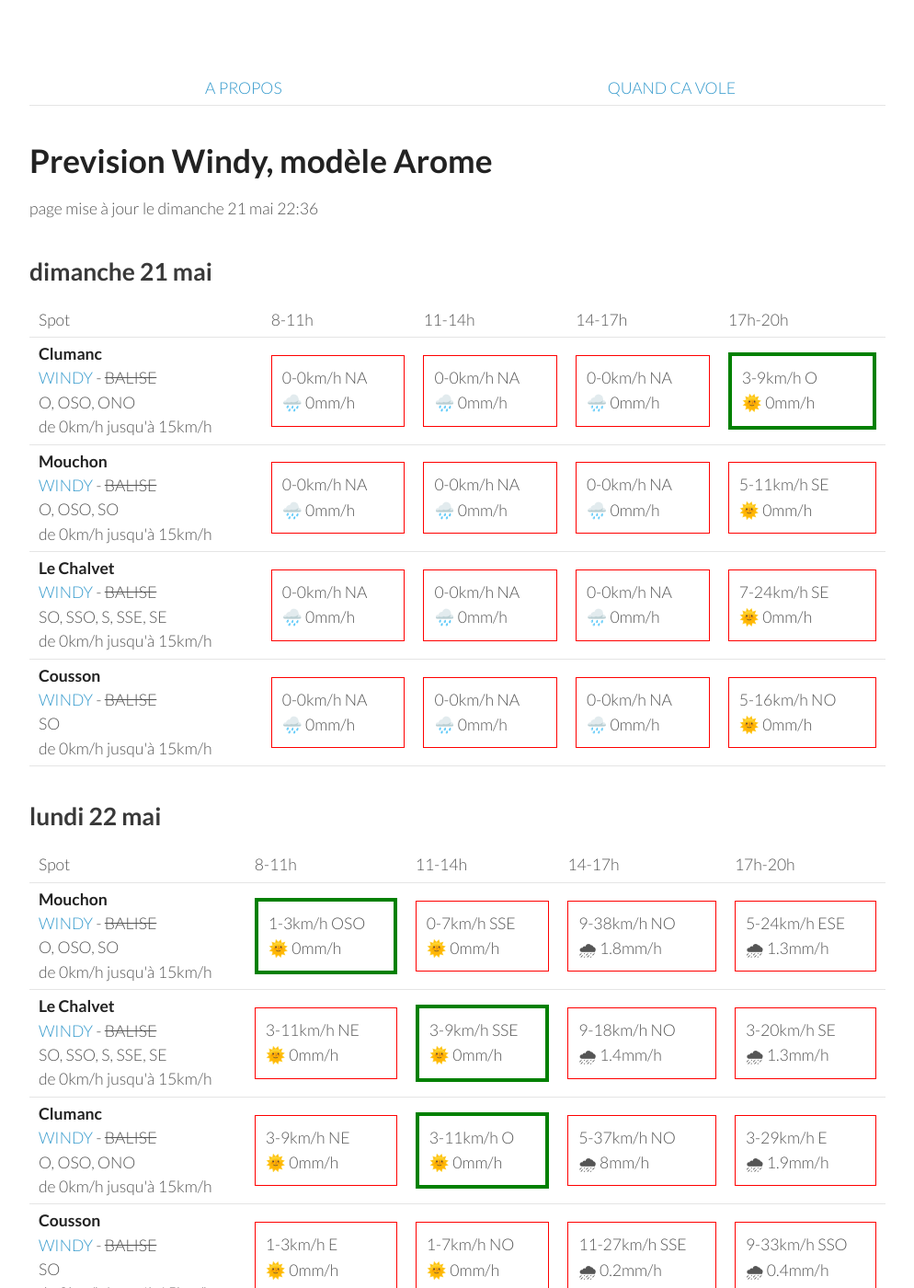
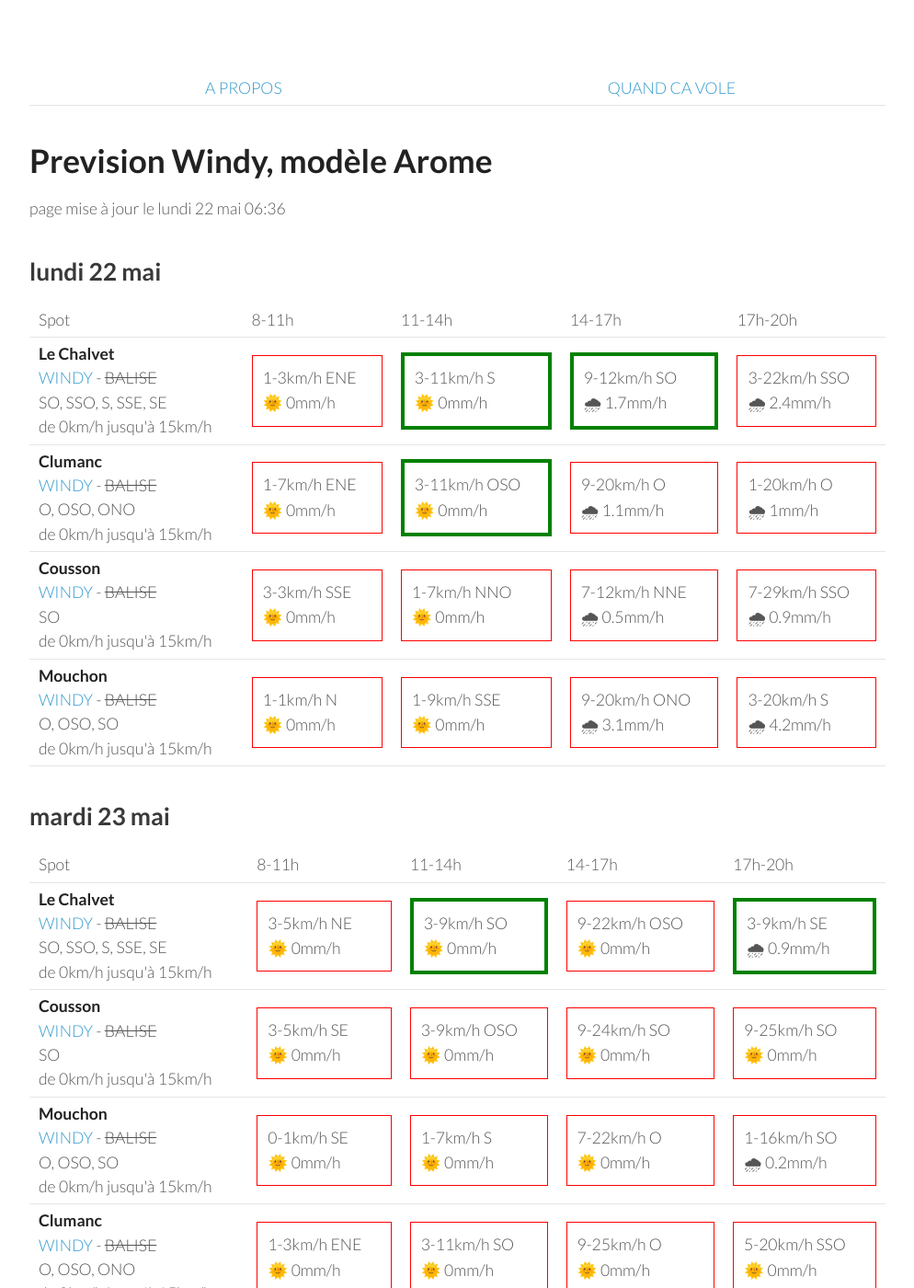
Before and after one commit to parapente-dans-le-nord/parapente-dans-le-nord.github.io, a Jekyll site: the page built from saint_andre.markdown, in a window 1280 px wide and 1400 px high. Shown: the whole window at 92% size, without its empty margins (26-1020 px from the left). Built offline with Jekyll 4.4.1, drawn with Linux system fonts in a browser that asks for light colours; some of the changed text lies outside the part shown.

Commit message:
update index.markdown

```diff
--- a/saint_andre.markdown
+++ b/saint_andre.markdown
@@ -7,60 +7,8 @@ title:  "Tous les spots"
 {: .links}
 
 # Prevision Windy, modèle Arome
-page mise à jour le dimanche 21 mai 22:36
+page mise à jour le lundi 22 mai 06:36
 
-## dimanche 21 mai
-
-{::nomarkdown}
-<table>
-  <tbody>
-    <tr>
-      <td>Spot</td>
-      <td>8-11h</td>
-      <td>11-14h</td>
-      <td>14-17h</td>
-      <td>17h-20h</td>
-    </tr>
-<tr>
-        <td><strong>Clumanc</strong><br><a href="https://windy.com/44.027/6.402?43.914,6.403,10,m:eSxaglP">WINDY</a> - <span class="no-balise"> BALISE </span><br> <span class="vent-favorable">O, OSO, ONO</span><br><span class="force-vent">de 0km/h jusqu'à 15km/h</span> </td>
-
-            <td><div class="not-flyable"><p>0-0km/h NA</p><p>🌧️ 0mm/h</p></div></td>
-            <td><div class="not-flyable"><p>0-0km/h NA</p><p>🌧️ 0mm/h</p></div></td>
-            <td><div class="not-flyable"><p>0-0km/h NA</p><p>🌧️ 0mm/h</p></div></td>
-            <td><div class="flyable"><p>3-9km/h O</p><p>🌞 0mm/h</p></div></td>
-
-    </tr>
-<tr>
-        <td><strong>Mouchon</strong><br><a href="https://windy.com/43.992/6.424?43.878,6.425,10,m:eSuaglR">WINDY</a> - <span class="no-balise"> BALISE </span><br> <span class="vent-favorable">O, OSO, SO</span><br><span class="force-vent">de 0km/h jusqu'à 15km/h</span> </td>
-
-            <td><div class="not-flyable"><p>0-0km/h NA</p><p>🌧️ 0mm/h</p></div></td>
-            <td><div class="not-flyable"><p>0-0km/h NA</p><p>🌧️ 0mm/h</p></div></td>
-            <td><div class="not-flyable"><p>0-0km/h NA</p><p>🌧️ 0mm/h</p></div></td>
-            <td><div class="not-flyable"><p>5-11km/h SE</p><p>🌞 0mm/h</p></div></td>
-
-    </tr>
-<tr>
-        <td><strong>Le Chalvet</strong><br><a href="https://windy.com/43.979/6.480?43.866,6.480,10,m:eSsaglX">WINDY</a> - <span class="no-balise"> BALISE </span><br> <span class="vent-favorable">SO, SSO, S, SSE, SE</span><br><span class="force-vent">de 0km/h jusqu'à 15km/h</span> </td>
-
-            <td><div class="not-flyable"><p>0-0km/h NA</p><p>🌧️ 0mm/h</p></div></td>
-            <td><div class="not-flyable"><p>0-0km/h NA</p><p>🌧️ 0mm/h</p></div></td>
-            <td><div class="not-flyable"><p>0-0km/h NA</p><p>🌧️ 0mm/h</p></div></td>
-            <td><div class="not-flyable"><p>7-24km/h SE</p><p>🌞 0mm/h</p></div></td>
-
-    </tr>
-<tr>
-        <td><strong>Cousson</strong><br><a href="https://windy.com/44.054/6.240?43.940,6.241,10,m:eSAaglz">WINDY</a> - <span class="no-balise"> BALISE </span><br> <span class="vent-favorable">SO</span><br><span class="force-vent">de 0km/h jusqu'à 15km/h</span> </td>
-
-            <td><div class="not-flyable"><p>0-0km/h NA</p><p>🌧️ 0mm/h</p></div></td>
-            <td><div class="not-flyable"><p>0-0km/h NA</p><p>🌧️ 0mm/h</p></div></td>
-            <td><div class="not-flyable"><p>0-0km/h NA</p><p>🌧️ 0mm/h</p></div></td>
-            <td><div class="not-flyable"><p>5-16km/h NO</p><p>🌞 0mm/h</p></div></td>
-
-    </tr>
-
-</tbody>
-</table>
-{:/}
 ## lundi 22 mai
 
 {::nomarkdown}
@@ -74,42 +22,42 @@ page mise à jour le dimanche 21 mai 22:36
       <td>17h-20h</td>
     </tr>
 <tr>
-        <td><strong>Mouchon</strong><br><a href="https://windy.com/43.992/6.424?43.878,6.425,10,m:eSuaglR">WINDY</a> - <span class="no-balise"> BALISE </span><br> <span class="vent-favorable">O, OSO, SO</span><br><span class="force-vent">de 0km/h jusqu'à 15km/h</span> </td>
-
-            <td><div class="flyable"><p>1-3km/h OSO</p><p>🌞 0mm/h</p></div></td>
-            <td><div class="not-flyable"><p>0-7km/h SSE</p><p>🌞 0mm/h</p></div></td>
-            <td><div class="not-flyable"><p>9-38km/h NO</p><p>🌧 1.8mm/h</p></div></td>
-            <td><div class="not-flyable"><p>5-24km/h ESE</p><p>🌧 1.3mm/h</p></div></td>
-
-
-    </tr>
-<tr>
         <td><strong>Le Chalvet</strong><br><a href="https://windy.com/43.979/6.480?43.866,6.480,10,m:eSsaglX">WINDY</a> - <span class="no-balise"> BALISE </span><br> <span class="vent-favorable">SO, SSO, S, SSE, SE</span><br><span class="force-vent">de 0km/h jusqu'à 15km/h</span> </td>
 
-            <td><div class="not-flyable"><p>3-11km/h NE</p><p>🌞 0mm/h</p></div></td>
-            <td><div class="flyable"><p>3-9km/h SSE</p><p>🌞 0mm/h</p></div></td>
-            <td><div class="not-flyable"><p>9-18km/h NO</p><p>🌧 1.4mm/h</p></div></td>
-            <td><div class="not-flyable"><p>3-20km/h SE</p><p>🌧 1.3mm/h</p></div></td>
+            <td><div class="not-flyable"><p>1-3km/h ENE</p><p>🌞 0mm/h</p></div></td>
+            <td><div class="flyable"><p>3-11km/h S</p><p>🌞 0mm/h</p></div></td>
+            <td><div class="flyable"><p>9-12km/h SO</p><p>🌧 1.7mm/h</p></div></td>
+            <td><div class="not-flyable"><p>3-22km/h SSO</p><p>🌧 2.4mm/h</p></div></td>
 
 
     </tr>
 <tr>
         <td><strong>Clumanc</strong><br><a href="https://windy.com/44.027/6.402?43.914,6.403,10,m:eSxaglP">WINDY</a> - <span class="no-balise"> BALISE </span><br> <span class="vent-favorable">O, OSO, ONO</span><br><span class="force-vent">de 0km/h jusqu'à 15km/h</span> </td>
 
-            <td><div class="not-flyable"><p>3-9km/h NE</p><p>🌞 0mm/h</p></div></td>
-            <td><div class="flyable"><p>3-11km/h O</p><p>🌞 0mm/h</p></div></td>
-            <td><div class="not-flyable"><p>5-37km/h NO</p><p>🌧 8mm/h</p></div></td>
-            <td><div class="not-flyable"><p>3-29km/h E</p><p>🌧 1.9mm/h</p></div></td>
+            <td><div class="not-flyable"><p>1-7km/h ENE</p><p>🌞 0mm/h</p></div></td>
+            <td><div class="flyable"><p>3-11km/h OSO</p><p>🌞 0mm/h</p></div></td>
+            <td><div class="not-flyable"><p>9-20km/h O</p><p>🌧 1.1mm/h</p></div></td>
+            <td><div class="not-flyable"><p>1-20km/h O</p><p>🌧 1mm/h</p></div></td>
 
 
     </tr>
 <tr>
         <td><strong>Cousson</strong><br><a href="https://windy.com/44.054/6.240?43.940,6.241,10,m:eSAaglz">WINDY</a> - <span class="no-balise"> BALISE </span><br> <span class="vent-favorable">SO</span><br><span class="force-vent">de 0km/h jusqu'à 15km/h</span> </td>
 
-            <td><div class="not-flyable"><p>1-3km/h E</p><p>🌞 0mm/h</p></div></td>
-            <td><div class="not-flyable"><p>1-7km/h NO</p><p>🌞 0mm/h</p></div></td>
-            <td><div class="not-flyable"><p>11-27km/h SSE</p><p>🌧 0.2mm/h</p></div></td>
-            <td><div class="not-flyable"><p>9-33km/h SSO</p><p>🌧 0.4mm/h</p></div></td>
+            <td><div class="not-flyable"><p>3-3km/h SSE</p><p>🌞 0mm/h</p></div></td>
+            <td><div class="not-flyable"><p>1-7km/h NNO</p><p>🌞 0mm/h</p></div></td>
+            <td><div class="not-flyable"><p>7-12km/h NNE</p><p>🌧 0.5mm/h</p></div></td>
+            <td><div class="not-flyable"><p>7-29km/h SSO</p><p>🌧 0.9mm/h</p></div></td>
+
+
+    </tr>
+<tr>
+        <td><strong>Mouchon</strong><br><a href="https://windy.com/43.992/6.424?43.878,6.425,10,m:eSuaglR">WINDY</a> - <span class="no-balise"> BALISE </span><br> <span class="vent-favorable">O, OSO, SO</span><br><span class="force-vent">de 0km/h jusqu'à 15km/h</span> </td>
+
+            <td><div class="not-flyable"><p>1-1km/h N</p><p>🌞 0mm/h</p></div></td>
+            <td><div class="not-flyable"><p>1-9km/h SSE</p><p>🌞 0mm/h</p></div></td>
+            <td><div class="not-flyable"><p>9-20km/h ONO</p><p>🌧 3.1mm/h</p></div></td>
+            <td><div class="not-flyable"><p>3-20km/h S</p><p>🌧 4.2mm/h</p></div></td>
 
 
     </tr>
@@ -132,20 +80,20 @@ page mise à jour le dimanche 21 mai 22:36
 <tr>
         <td><strong>Le Chalvet</strong><br><a href="https://windy.com/43.979/6.480?43.866,6.480,10,m:eSsaglX">WINDY</a> - <span class="no-balise"> BALISE </span><br> <span class="vent-favorable">SO, SSO, S, SSE, SE</span><br><span class="force-vent">de 0km/h jusqu'à 15km/h</span> </td>
 
-            <td><div class="not-flyable"><p>3-7km/h NE</p><p>🌞 0mm/h</p></div></td>
-            <td><div class="flyable"><p>1-14km/h SSO</p><p>🌞 0mm/h</p></div></td>
-            <td><div class="not-flyable"><p>1-20km/h SE</p><p>🌧 0.3mm/h</p></div></td>
-            <td><div class="not-flyable"><p>3-31km/h OSO</p><p>🌧 1.2mm/h</p></div></td>
+            <td><div class="not-flyable"><p>3-5km/h NE</p><p>🌞 0mm/h</p></div></td>
+            <td><div class="flyable"><p>3-9km/h SO</p><p>🌞 0mm/h</p></div></td>
+            <td><div class="not-flyable"><p>9-22km/h OSO</p><p>🌞 0mm/h</p></div></td>
+            <td><div class="flyable"><p>3-9km/h SE</p><p>🌧 0.9mm/h</p></div></td>
 
 
     </tr>
 <tr>
-        <td><strong>Clumanc</strong><br><a href="https://windy.com/44.027/6.402?43.914,6.403,10,m:eSxaglP">WINDY</a> - <span class="no-balise"> BALISE </span><br> <span class="vent-favorable">O, OSO, ONO</span><br><span class="force-vent">de 0km/h jusqu'à 15km/h</span> </td>
+        <td><strong>Cousson</strong><br><a href="https://windy.com/44.054/6.240?43.940,6.241,10,m:eSAaglz">WINDY</a> - <span class="no-balise"> BALISE </span><br> <span class="vent-favorable">SO</span><br><span class="force-vent">de 0km/h jusqu'à 15km/h</span> </td>
 
-            <td><div class="not-flyable"><p>3-5km/h NE</p><p>🌞 0mm/h</p></div></td>
-            <td><div class="not-flyable"><p>3-16km/h OSO</p><p>🌞 0mm/h</p></div></td>
-            <td><div class="not-flyable"><p>1-18km/h ONO</p><p>🌧 0.3mm/h</p></div></td>
-            <td><div class="not-flyable"><p>7-31km/h O</p><p>🌧 2.2mm/h</p></div></td>
+            <td><div class="not-flyable"><p>3-5km/h SE</p><p>🌞 0mm/h</p></div></td>
+            <td><div class="not-flyable"><p>3-9km/h OSO</p><p>🌞 0mm/h</p></div></td>
+            <td><div class="not-flyable"><p>9-24km/h SO</p><p>🌞 0mm/h</p></div></td>
+            <td><div class="not-flyable"><p>9-25km/h SO</p><p>🌞 0mm/h</p></div></td>
 
 
     </tr>
@@ -153,19 +101,19 @@ page mise à jour le dimanche 21 mai 22:36
         <td><strong>Mouchon</strong><br><a href="https://windy.com/43.992/6.424?43.878,6.425,10,m:eSuaglR">WINDY</a> - <span class="no-balise"> BALISE </span><br> <span class="vent-favorable">O, OSO, SO</span><br><span class="force-vent">de 0km/h jusqu'à 15km/h</span> </td>
 
             <td><div class="not-flyable"><p>0-1km/h SE</p><p>🌞 0mm/h</p></div></td>
-            <td><div class="not-flyable"><p>1-16km/h OSO</p><p>🌞 0mm/h</p></div></td>
-            <td><div class="not-flyable"><p>0-18km/h ESE</p><p>🌧 0.3mm/h</p></div></td>
-            <td><div class="not-flyable"><p>5-31km/h O</p><p>🌧 2.1mm/h</p></div></td>
+            <td><div class="not-flyable"><p>1-7km/h S</p><p>🌞 0mm/h</p></div></td>
+            <td><div class="not-flyable"><p>7-22km/h O</p><p>🌞 0mm/h</p></div></td>
+            <td><div class="not-flyable"><p>1-16km/h SO</p><p>🌧 0.2mm/h</p></div></td>
 
 
     </tr>
 <tr>
-        <td><strong>Cousson</strong><br><a href="https://windy.com/44.054/6.240?43.940,6.241,10,m:eSAaglz">WINDY</a> - <span class="no-balise"> BALISE </span><br> <span class="vent-favorable">SO</span><br><span class="force-vent">de 0km/h jusqu'à 15km/h</span> </td>
+        <td><strong>Clumanc</strong><br><a href="https://windy.com/44.027/6.402?43.914,6.403,10,m:eSxaglP">WINDY</a> - <span class="no-balise"> BALISE </span><br> <span class="vent-favorable">O, OSO, ONO</span><br><span class="force-vent">de 0km/h jusqu'à 15km/h</span> </td>
 
-            <td><div class="not-flyable"><p>1-3km/h SE</p><p>🌞 0mm/h</p></div></td>
-            <td><div class="not-flyable"><p>3-16km/h O</p><p>🌞 0mm/h</p></div></td>
-            <td><div class="not-flyable"><p>3-20km/h O</p><p>🌞 0mm/h</p></div></td>
-            <td><div class="not-flyable"><p>5-33km/h O</p><p>🌧 4.6mm/h</p></div></td>
+            <td><div class="not-flyable"><p>1-3km/h ENE</p><p>🌞 0mm/h</p></div></td>
+            <td><div class="not-flyable"><p>3-11km/h SO</p><p>🌞 0mm/h</p></div></td>
+            <td><div class="not-flyable"><p>9-25km/h O</p><p>🌞 0mm/h</p></div></td>
+            <td><div class="not-flyable"><p>5-20km/h SSO</p><p>🌞 0mm/h</p></div></td>
 
 
     </tr>
@@ -188,40 +136,40 @@ page mise à jour le dimanche 21 mai 22:36
 <tr>
         <td><strong>Clumanc</strong><br><a href="https://windy.com/44.027/6.402?43.914,6.403,10,m:eSxaglP">WINDY</a> - <span class="no-balise"> BALISE </span><br> <span class="vent-favorable">O, OSO, ONO</span><br><span class="force-vent">de 0km/h jusqu'à 15km/h</span> </td>
 
-            <td><div class="not-flyable"><p>1-11km/h ENE</p><p>🌞 0mm/h</p></div></td>
-            <td><div class="not-flyable"><p>3-18km/h SSO</p><p>🌞 0mm/h</p></div></td>
-            <td><div class="not-flyable"><p>5-31km/h ONO</p><p>🌧 3mm/h</p></div></td>
-            <td><div class="not-flyable"><p>7-25km/h O</p><p>🌧 0.9mm/h</p></div></td>
+            <td><div class="not-flyable"><p>1-11km/h E</p><p>🌞 0mm/h</p></div></td>
+            <td><div class="not-flyable"><p>3-18km/h SO</p><p>🌞 0mm/h</p></div></td>
+            <td><div class="not-flyable"><p>7-25km/h O</p><p>🌧 4.4mm/h</p></div></td>
+            <td><div class="not-flyable"><p>5-27km/h NO</p><p>🌧 3.2mm/h</p></div></td>
 
 
     </tr>
 <tr>
         <td><strong>Mouchon</strong><br><a href="https://windy.com/43.992/6.424?43.878,6.425,10,m:eSuaglR">WINDY</a> - <span class="no-balise"> BALISE </span><br> <span class="vent-favorable">O, OSO, SO</span><br><span class="force-vent">de 0km/h jusqu'à 15km/h</span> </td>
 
-            <td><div class="not-flyable"><p>1-9km/h NE</p><p>🌞 0mm/h</p></div></td>
-            <td><div class="not-flyable"><p>3-18km/h S</p><p>🌞 0mm/h</p></div></td>
-            <td><div class="not-flyable"><p>5-27km/h ONO</p><p>🌧 2.8mm/h</p></div></td>
-            <td><div class="not-flyable"><p>7-24km/h O</p><p>🌧 1.5mm/h</p></div></td>
+            <td><div class="not-flyable"><p>1-9km/h E</p><p>🌞 0mm/h</p></div></td>
+            <td><div class="not-flyable"><p>3-16km/h SSO</p><p>🌞 0mm/h</p></div></td>
+            <td><div class="not-flyable"><p>7-24km/h O</p><p>🌧 3.8mm/h</p></div></td>
+            <td><div class="not-flyable"><p>5-27km/h NO</p><p>🌧 4.6mm/h</p></div></td>
 
 
     </tr>
 <tr>
         <td><strong>Cousson</strong><br><a href="https://windy.com/44.054/6.240?43.940,6.241,10,m:eSAaglz">WINDY</a> - <span class="no-balise"> BALISE </span><br> <span class="vent-favorable">SO</span><br><span class="force-vent">de 0km/h jusqu'à 15km/h</span> </td>
 
-            <td><div class="not-flyable"><p>3-12km/h ENE</p><p>🌞 0mm/h</p></div></td>
-            <td><div class="not-flyable"><p>3-16km/h OSO</p><p>🌞 0mm/h</p></div></td>
-            <td><div class="not-flyable"><p>1-31km/h E</p><p>🌧 1.4mm/h</p></div></td>
-            <td><div class="not-flyable"><p>0-25km/h SSO</p><p>🌧 1.4mm/h</p></div></td>
+            <td><div class="not-flyable"><p>3-14km/h ENE</p><p>🌞 0mm/h</p></div></td>
+            <td><div class="not-flyable"><p>5-18km/h OSO</p><p>🌞 0mm/h</p></div></td>
+            <td><div class="not-flyable"><p>5-24km/h SSE</p><p>🌧 1.8mm/h</p></div></td>
+            <td><div class="not-flyable"><p>5-29km/h NE</p><p>🌧 5mm/h</p></div></td>
 
 
     </tr>
 <tr>
         <td><strong>Le Chalvet</strong><br><a href="https://windy.com/43.979/6.480?43.866,6.480,10,m:eSsaglX">WINDY</a> - <span class="no-balise"> BALISE </span><br> <span class="vent-favorable">SO, SSO, S, SSE, SE</span><br><span class="force-vent">de 0km/h jusqu'à 15km/h</span> </td>
 
-            <td><div class="not-flyable"><p>1-9km/h NNE</p><p>🌞 0mm/h</p></div></td>
-            <td><div class="not-flyable"><p>5-20km/h SSE</p><p>🌞 0mm/h</p></div></td>
-            <td><div class="not-flyable"><p>3-27km/h O</p><p>🌧 1.4mm/h</p></div></td>
-            <td><div class="not-flyable"><p>7-24km/h ONO</p><p>🌧 1.8mm/h</p></div></td>
+            <td><div class="not-flyable"><p>1-9km/h NE</p><p>🌞 0mm/h</p></div></td>
+            <td><div class="not-flyable"><p>3-18km/h S</p><p>🌞 0mm/h</p></div></td>
+            <td><div class="not-flyable"><p>7-22km/h O</p><p>🌧 2.1mm/h</p></div></td>
+            <td><div class="not-flyable"><p>5-25km/h NO</p><p>🌧 6mm/h</p></div></td>
 
 
     </tr>
@@ -244,38 +192,38 @@ page mise à jour le dimanche 21 mai 22:36
 <tr>
         <td><strong>Cousson</strong><br><a href="https://windy.com/44.054/6.240?43.940,6.241,10,m:eSAaglz">WINDY</a> - <span class="no-balise"> BALISE </span><br> <span class="vent-favorable">SO</span><br><span class="force-vent">de 0km/h jusqu'à 15km/h</span> </td>
 
-            <td><div class="not-flyable"><p>5-14km/h E</p><p>🌞 0mm/h</p></div></td>
-            <td><div class="not-flyable"><p>7-20km/h SO</p><p>🌧 0.2mm/h</p></div></td>
+            <td><div class="not-flyable"><p>5-14km/h ENE</p><p>🌞 0mm/h</p></div></td>
+            <td><div class="not-flyable"><p>3-22km/h SE</p><p>🌧 1.9mm/h</p></div></td>
             <td><div class="not-flyable"><p>5-31km/h SSO</p><p>🌧 3.4mm/h</p></div></td>
             <td><div class="not-flyable"><p>3-31km/h E</p><p>🌧 6mm/h</p></div></td>
 
 
     </tr>
 <tr>
+        <td><strong>Le Chalvet</strong><br><a href="https://windy.com/43.979/6.480?43.866,6.480,10,m:eSsaglX">WINDY</a> - <span class="no-balise"> BALISE </span><br> <span class="vent-favorable">SO, SSO, S, SSE, SE</span><br><span class="force-vent">de 0km/h jusqu'à 15km/h</span> </td>
+
+            <td><div class="not-flyable"><p>3-12km/h E</p><p>🌞 0mm/h</p></div></td>
+            <td><div class="not-flyable"><p>5-18km/h SE</p><p>🌧 2.9mm/h</p></div></td>
+            <td><div class="not-flyable"><p>11-33km/h SE</p><p>🌧 3mm/h</p></div></td>
+            <td><div class="not-flyable"><p>12-37km/h ESE</p><p>🌧 4mm/h</p></div></td>
+
+
+    </tr>
+<tr>
         <td><strong>Mouchon</strong><br><a href="https://windy.com/43.992/6.424?43.878,6.425,10,m:eSuaglR">WINDY</a> - <span class="no-balise"> BALISE </span><br> <span class="vent-favorable">O, OSO, SO</span><br><span class="force-vent">de 0km/h jusqu'à 15km/h</span> </td>
 
-            <td><div class="not-flyable"><p>5-14km/h ESE</p><p>🌞 0mm/h</p></div></td>
-            <td><div class="not-flyable"><p>9-25km/h SSO</p><p>🌧 1.6mm/h</p></div></td>
+            <td><div class="not-flyable"><p>3-12km/h ESE</p><p>🌞 0mm/h</p></div></td>
+            <td><div class="not-flyable"><p>5-18km/h SE</p><p>🌧 2.6mm/h</p></div></td>
             <td><div class="not-flyable"><p>11-33km/h SE</p><p>🌧 3mm/h</p></div></td>
             <td><div class="not-flyable"><p>11-37km/h ESE</p><p>🌧 5mm/h</p></div></td>
 
 
     </tr>
 <tr>
-        <td><strong>Le Chalvet</strong><br><a href="https://windy.com/43.979/6.480?43.866,6.480,10,m:eSsaglX">WINDY</a> - <span class="no-balise"> BALISE </span><br> <span class="vent-favorable">SO, SSO, S, SSE, SE</span><br><span class="force-vent">de 0km/h jusqu'à 15km/h</span> </td>
-
-            <td><div class="not-flyable"><p>5-12km/h E</p><p>🌞 0mm/h</p></div></td>
-            <td><div class="not-flyable"><p>11-27km/h S</p><p>🌧 2.2mm/h</p></div></td>
-            <td><div class="not-flyable"><p>11-33km/h SE</p><p>🌧 3mm/h</p></div></td>
-            <td><div class="not-flyable"><p>12-37km/h ESE</p><p>🌧 4mm/h</p></div></td>
-
-
-    </tr>
-<tr>
         <td><strong>Clumanc</strong><br><a href="https://windy.com/44.027/6.402?43.914,6.403,10,m:eSxaglP">WINDY</a> - <span class="no-balise"> BALISE </span><br> <span class="vent-favorable">O, OSO, ONO</span><br><span class="force-vent">de 0km/h jusqu'à 15km/h</span> </td>
 
-            <td><div class="not-flyable"><p>5-16km/h E</p><p>🌞 0mm/h</p></div></td>
-            <td><div class="not-flyable"><p>7-24km/h SSO</p><p>🌧 1.1mm/h</p></div></td>
+            <td><div class="not-flyable"><p>3-12km/h E</p><p>🌞 0mm/h</p></div></td>
+            <td><div class="not-flyable"><p>5-20km/h ESE</p><p>🌧 1.9mm/h</p></div></td>
             <td><div class="not-flyable"><p>9-35km/h SSE</p><p>🌧 3.8mm/h</p></div></td>
             <td><div class="not-flyable"><p>11-38km/h ESE</p><p>🌧 5mm/h</p></div></td>
 
```
